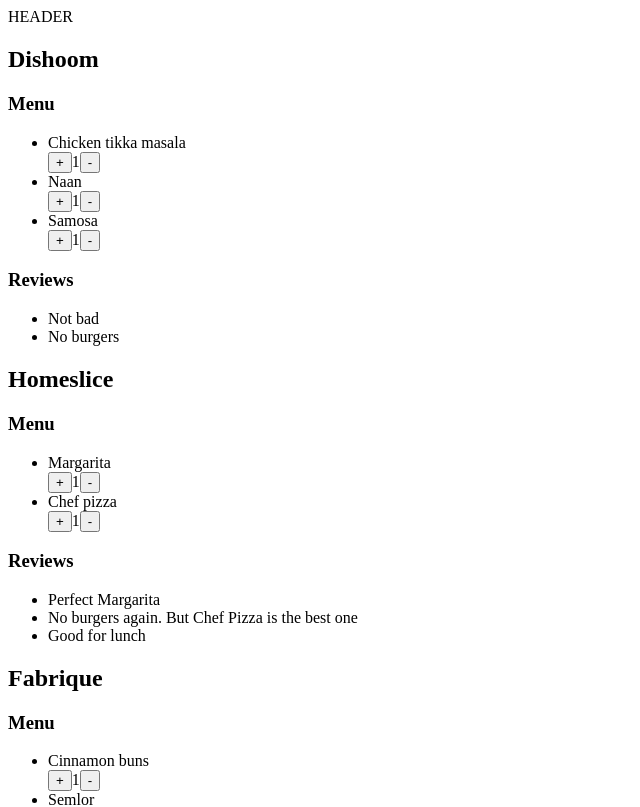
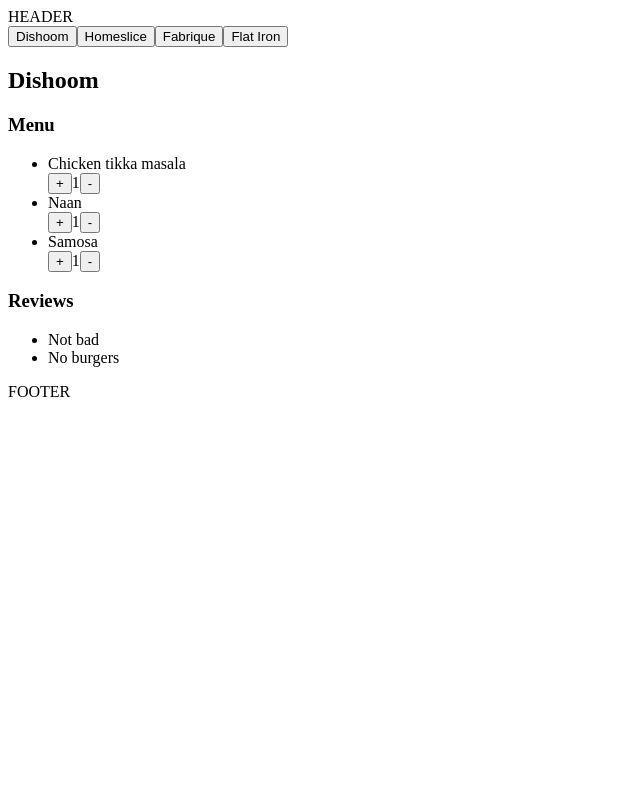
Before and after one commit to Olga-Konashina/react-restaurant, a React (Vite) app: page / in a window 1280 px wide. Shown: the top 807 px of the page, without its empty margins (0-640 px from the left). Built offline with nearby package versions, Linux system fonts and the light colour scheme.

Commit message:
Add tabs

```diff
--- a/src/components/restaurants-page/restaurants-page.jsx
+++ b/src/components/restaurants-page/restaurants-page.jsx
@@ -1,12 +1,28 @@
+import { useState } from "react";
 import { restaurants } from "../../constants/mock";
 import { Restaurant } from "../restaurant/restaurant";
 
 export const RestaurantsPage = () => {
+  const [activeTabIndex, setActiveTabIndex] = useState(0);
+
   return (
     <div>
-      {restaurants.map((restaurant) => (
-        <Restaurant restaurant={restaurant} key={restaurant.id} />
+      {restaurants.map((restaurant, index) => (
+        <button
+          key={restaurant.id}
+          onClick={() => {
+            if (index !== activeTabIndex) {
+              setActiveTabIndex(index);
+            }
+          }}
+        >
+          {restaurant.name}
+        </button>
       ))}
+      <Restaurant
+        restaurant={restaurants[activeTabIndex]}
+        key={restaurants[activeTabIndex].id}
+      />
     </div>
   );
 };
```
